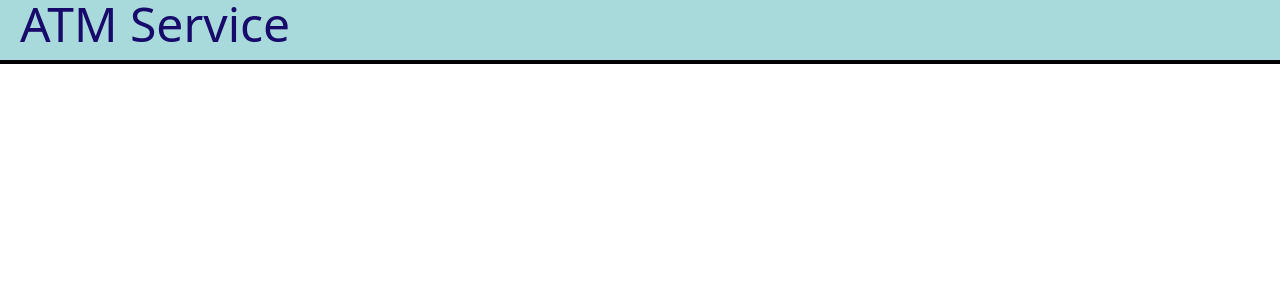
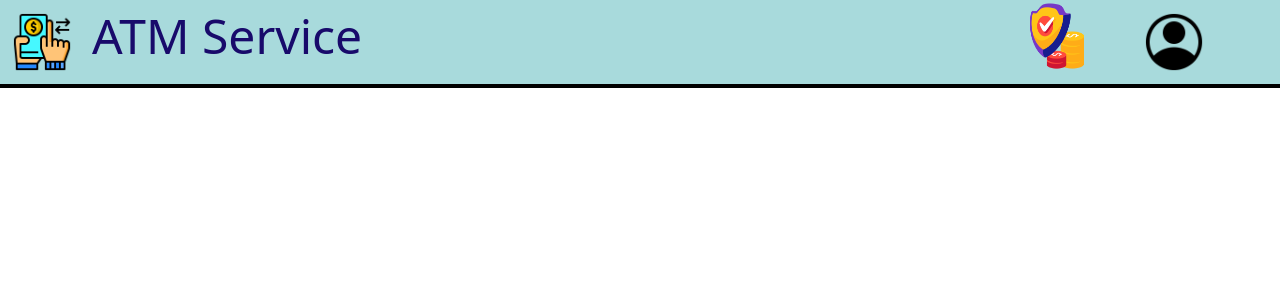
Before and after one commit to loo-ee/online-atm.next.js, a Next.js app: page / in a window 1280 px wide. Shown: the top 300 px of the page. Built offline with nearby package versions, Linux system fonts and the light colour scheme.

Commit message:
Customize Header component

```diff
--- a/src/app/Header.tsx
+++ b/src/app/Header.tsx
@@ -1,3 +1,4 @@
+import Image from 'next/image';
 import Link from 'next/link';
 
 export default function Header({}) {
@@ -7,32 +8,35 @@ export default function Header({}) {
       className="flex flex-row justify-between border-b-4 border-black items-center pb-3 w-full fixed bg-secondary z-50"
     >
       <div className="flex flex-row w-full items-center">
-        {/* <img
-          src={
-            new URL('../../assets/images/money-transfer.png', import.meta.url)
-              .href
-          }
-          className="w-16 ml-3 mt-3"
-          onClick={returnToHomePage}
-          alt=""
-        /> */}
-        <Link href="/">
+        <Link href="/" className="flex flex-row ml-3 mt-3">
+          <Image
+            src="/images/money-transfer.png"
+            alt="money transfer image"
+            width={60}
+            height={60}
+          />
+
           <span className="text-u_darkblue ml-5 laptop:text-5xl tablet:text-2xl phone:text-md">
             ATM Service
           </span>
         </Link>
       </div>
       <div className="flex flex-row justify-between phone:w-20 laptop:w-72 mx-7">
-        {/* <img
-          src={new URL('../../assets/images/protect.png', import.meta.url).href}
-          className="w-16 laptop:flex phone:hidden"
-          alt=""
+        <Image
+          src="/images/protect.png"
+          alt="money protection"
+          width={60}
+          height={60}
+          className="laptop:flex phone:hidden"
         />
-        <img
-          src={new URL('../../assets/images/account.png', import.meta.url).href}
-          className="phone:w-10 laptop:w-16 rounded-full ml-2 mt-3 phone:mx-12"
-          alt=""
-        /> */}
+
+        <Image
+          src="/images/account.png"
+          alt="money protection"
+          width={60}
+          height={60}
+          className="rounded-full ml-2 mt-3 phone:mx-12"
+        />
       </div>
     </div>
   );
```
